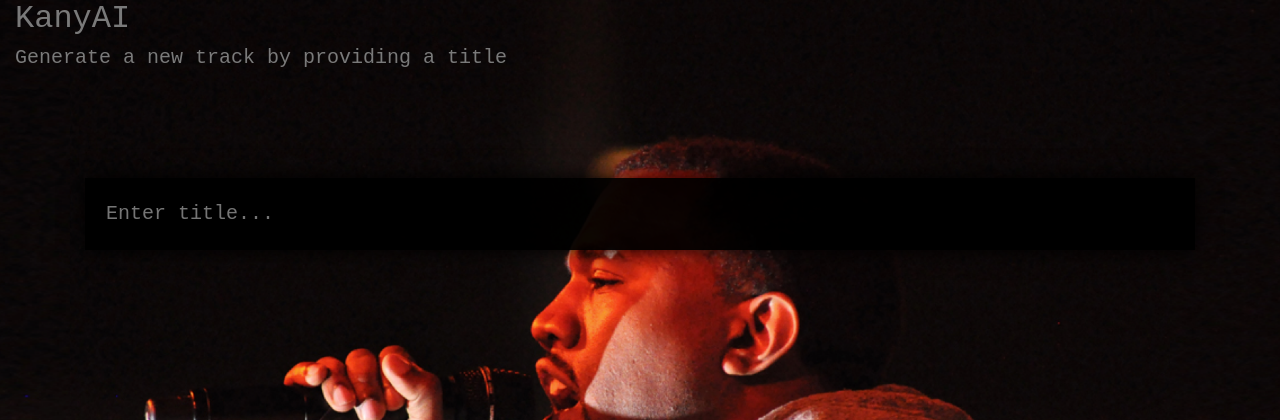
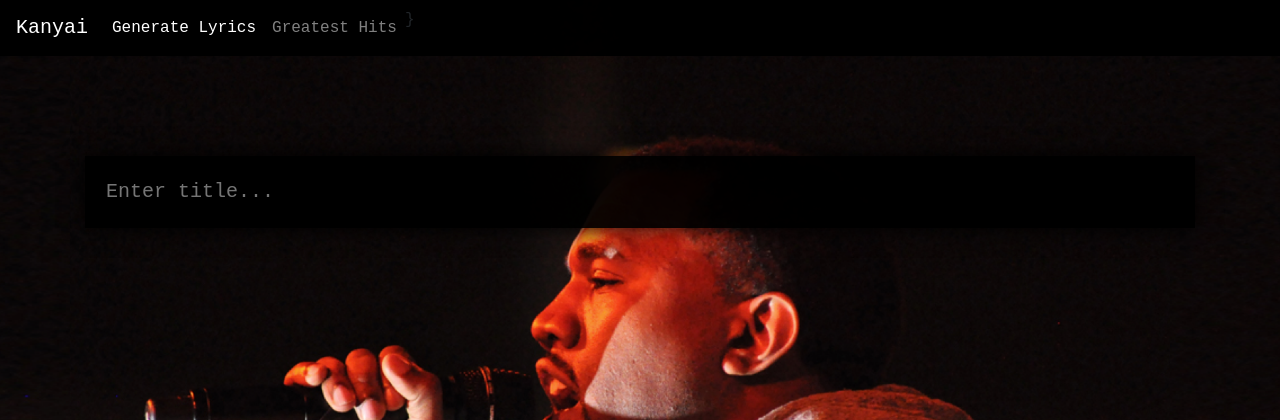
Before and after one commit to mxdillon/kanyai, a Flask app: page / in a window 1280 px wide. Shown: the top 420 px of the page. Run offline with Flask 2, Linux system fonts and the light colour scheme; some libraries are stand-ins or nearby versions.

Commit message:
feat: improve the navbar

```diff
--- a/static/style.css
+++ b/static/style.css
@@ -48,3 +48,17 @@ body {
   left: 240px;
   z-index: 100;
 }
+
+.navbar-custom {
+    background-color: #ff5500;
+}
+/* change the brand and text color */
+.navbar-custom .navbar-brand,
+.navbar-custom .navbar-text {
+    color: #7A7A7A;
+}
+/* change the color of active or hovered links */
+.navbar-custom .nav-item.active .nav-link,
+.navbar-custom .nav-item:hover .nav-link {
+    color: #7A7A7A;
+}
--- a/templates/base.html
+++ b/templates/base.html
@@ -26,10 +26,28 @@
 
 <body>
 
-    <div class="col-xl-12">
-        <h2 style="color:#7A7A7A;">KanyAI</h2>
-        <h5 style="color:#7A7A7A;">Generate a new track by providing a title</h5>
-    </div>
+    <nav class="navbar navbar-expand-lg navbar-dark dark">
+      <a class="navbar-brand" href="#">Kanyai</a>
+      <button class="navbar-toggler" type="button" data-toggle="collapse" data-target="#navbarNavAltMarkup" aria-controls="navbarNavAltMarkup" aria-expanded="false" aria-label="Toggle navigation">
+        <span class="navbar-toggler-icon"></span>
+      </button>
+      <div class="collapse navbar-collapse" id="navbarNavAltMarkup">
+        <div class="navbar-nav">
+
+            {% if 'greatest-hits' in request.path %}
+                <a class="nav-item nav-link" href="/">Generate Lyrics </a>
+                <a class="nav-item nav-link active" href="greatest-hits">Greatest Hits</a>
+            {% else %}
+                <a class="nav-item nav-link active" href="/">Generate Lyrics </a>
+                <a class="nav-item nav-link" href="greatest-hits">Greatest Hits</a>
+            {% endif %}}
+
+        </div>
+      </div>
+
+
+    </nav>
+
 
 {% block content %}
 {% endblock %}
```
